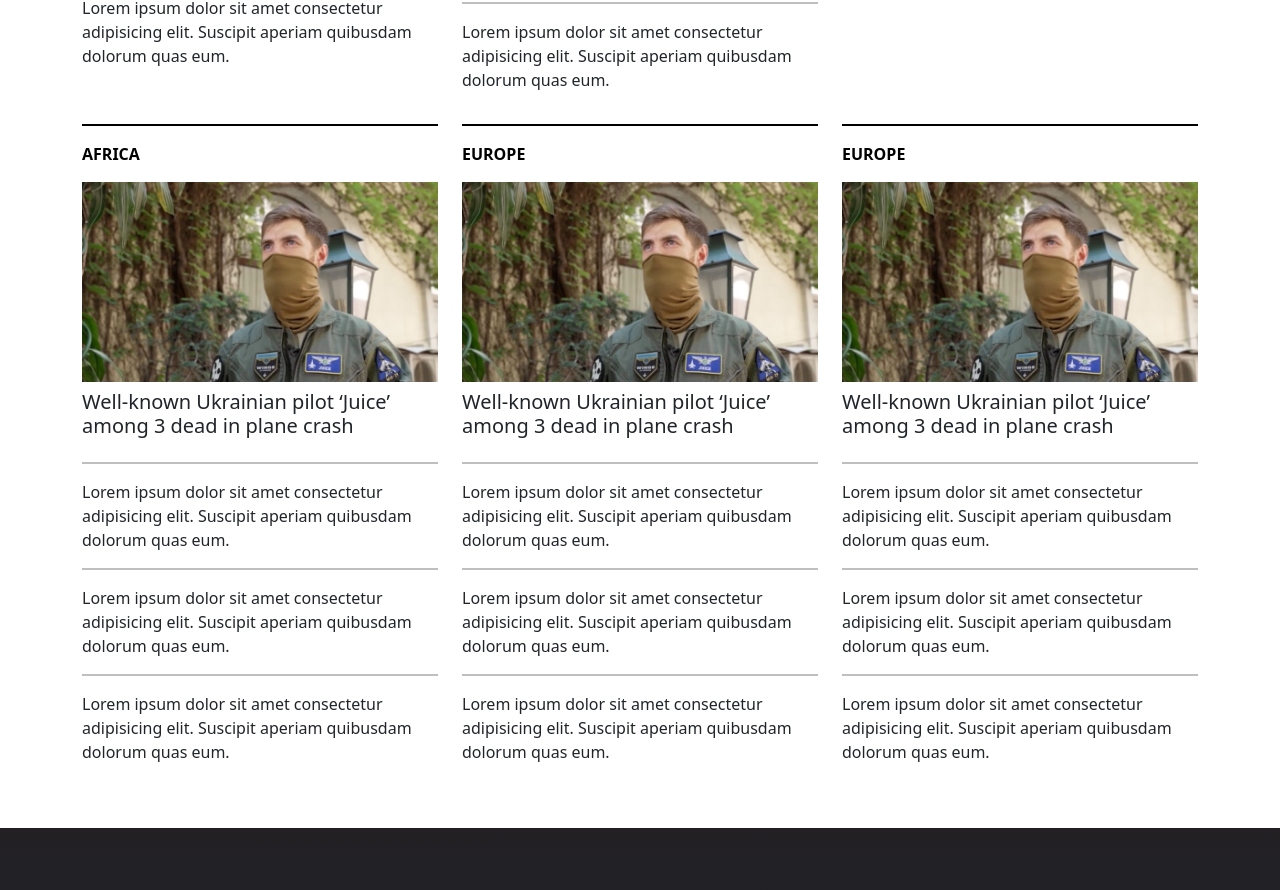
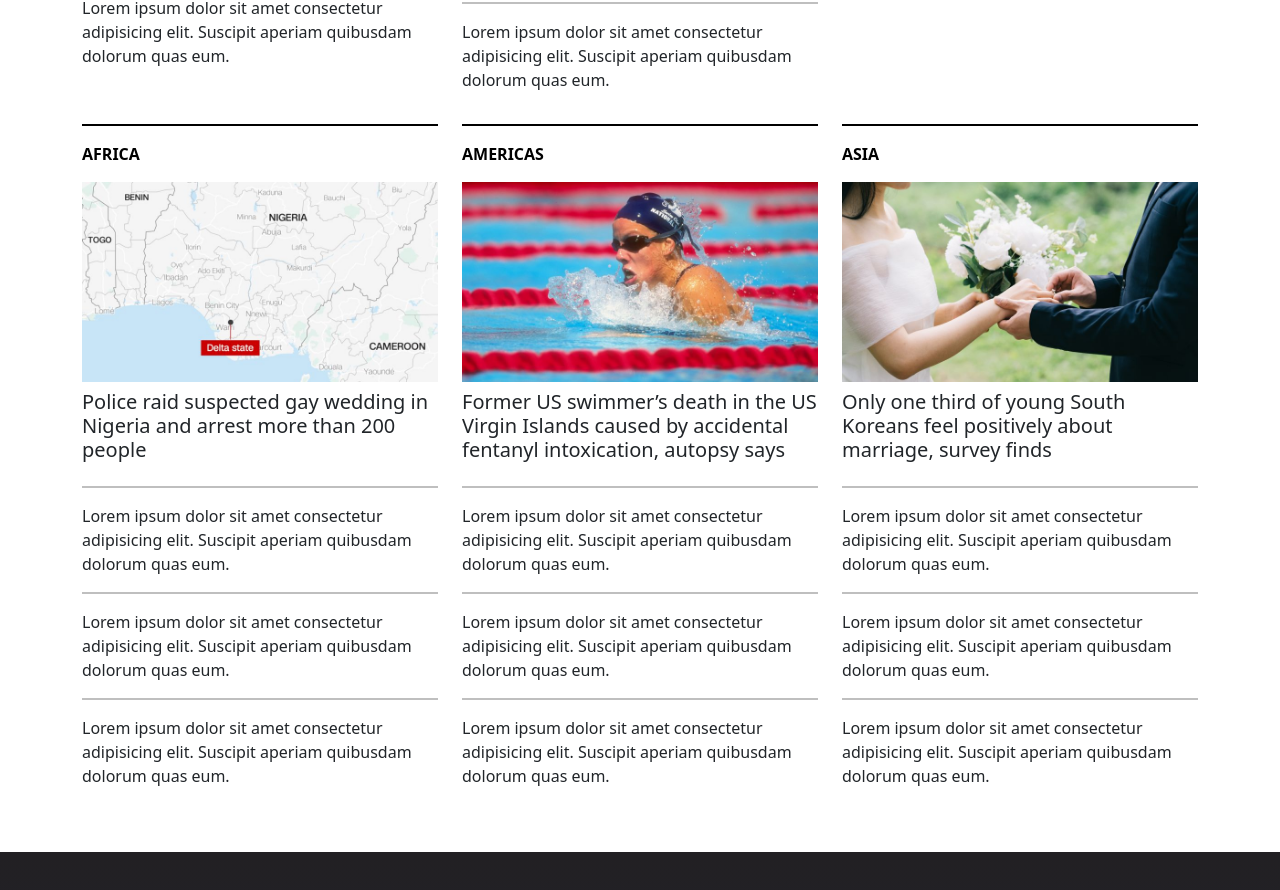
Before and after one commit to SheikhRakibhossain/CNC, a React (Vite) app: page /world in a window 1280 px wide. Shown: the part 2391-3281 px from the top of the page. Built offline with nearby package versions, Linux system fonts and the light colour scheme; no server answers.

Commit message:
pic added per card

```diff
--- a/src/pages/world/AroundTheWorld.jsx
+++ b/src/pages/world/AroundTheWorld.jsx
@@ -6,6 +6,9 @@ import carbon from '../../assets/world/carbondioxide.jpg';
 import fire from '../../assets/world/fire.jpg';
 import moon from '../../assets/world/superMoon.jpg';
 import thunder from '../../assets/world/thunderLight.jpg';
+import map from '../../assets/world/africa.jpg';
+import swimmer from '../../assets/world/swimmer.jpg';
+import marriage from '../../assets/world/koreanMarriage.jpg';
 
 
 const AroundTheWorld = () => {
@@ -75,8 +78,8 @@ const AroundTheWorld = () => {
                     <div>
                         <hr className='border border-black opacity-100' />
                         <p className='fs-6 fw-bold text-black pt-0'>AFRICA</p>
-                        <img src={arms} alt="arms" />
-                        <h5 className='text-link py-2'>Well-known Ukrainian pilot ‘Juice’ among 3 dead in plane crash</h5>
+                        <img src={map} alt="arms" />
+                        <h5 className='text-link py-2'>Police raid suspected gay wedding in Nigeria and arrest more than 200 people</h5>
                     </div>
                     <hr className='border border-black opacity-25' />
                     <p className='text-link'>Lorem ipsum dolor sit amet consectetur adipisicing elit. Suscipit aperiam quibusdam dolorum quas eum.</p>
@@ -88,9 +91,10 @@ const AroundTheWorld = () => {
                 <Col lg={4}>
                     <div>
                         <hr className='border border-black opacity-100' />
-                        <p className='fs-6 fw-bold text-black pt-0'>EUROPE</p>
-                        <img src={arms} alt="arms" />
-                        <h5 className='text-link py-2'>Well-known Ukrainian pilot ‘Juice’ among 3 dead in plane crash</h5>
+                        <p className='fs-6 fw-bold text-black pt-0'>AMERICAS</p>
+                        <img src={swimmer} alt="arms" />
+                        <h5 className='text-link py-2'>
+Former US swimmer’s death in the US Virgin Islands caused by accidental fentanyl intoxication, autopsy says</h5>
                     </div>
                     <hr className='border border-black opacity-25' />
                     <p className='text-link'>Lorem ipsum dolor sit amet consectetur adipisicing elit. Suscipit aperiam quibusdam dolorum quas eum.</p>
@@ -102,9 +106,9 @@ const AroundTheWorld = () => {
                 <Col lg={4}>
                     <div>
                         <hr className='border border-black opacity-100' />
-                        <p className='fs-6 fw-bold text-black pt-0'>EUROPE</p>
-                        <img src={arms} alt="arms" />
-                        <h5 className='text-link py-2'>Well-known Ukrainian pilot ‘Juice’ among 3 dead in plane crash</h5>
+                        <p className='fs-6 fw-bold text-black pt-0'>ASIA</p>
+                        <img src={marriage} alt="arms" />
+                        <h5 className='text-link py-2'>Only one third of young South Koreans feel positively about marriage, survey finds</h5>
                     </div>
                     <hr className='border border-black opacity-25' />
                     <p className='text-link'>Lorem ipsum dolor sit amet consectetur adipisicing elit. Suscipit aperiam quibusdam dolorum quas eum.</p>
```
